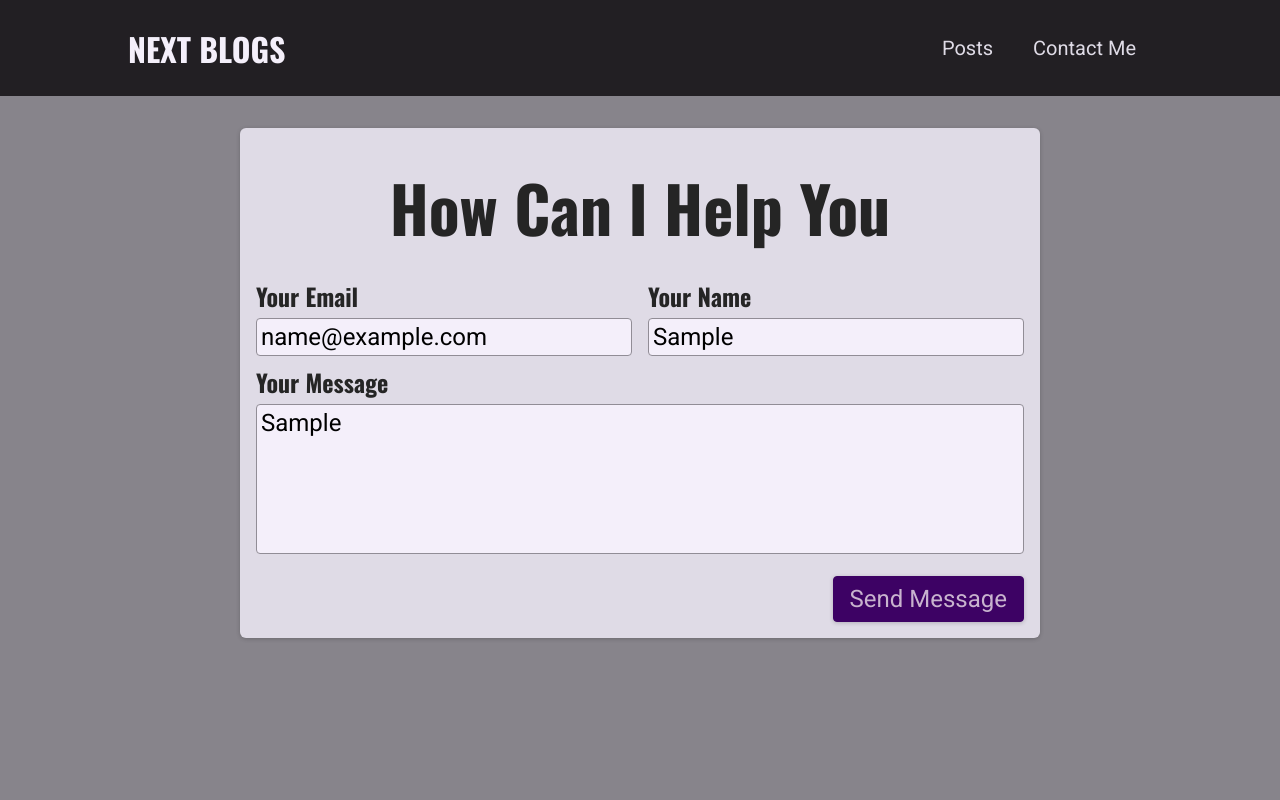
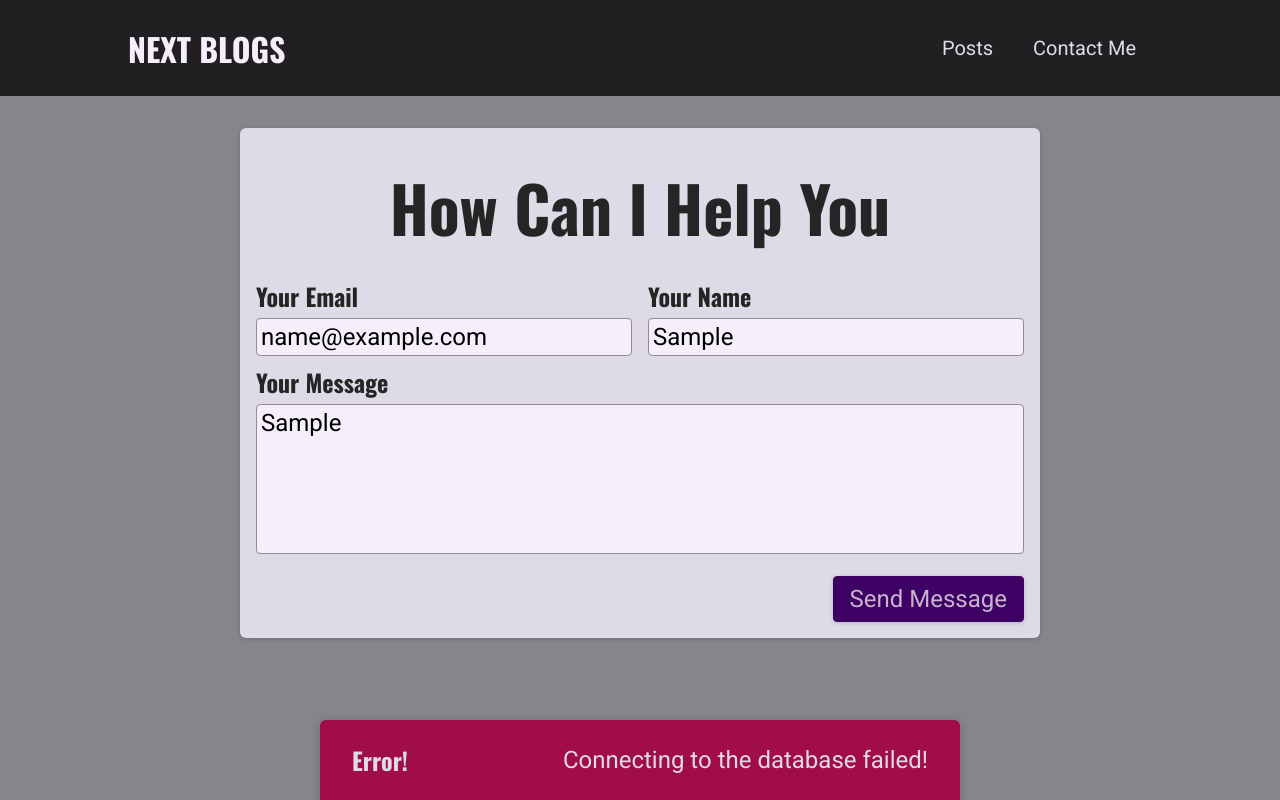
Before and after one commit to impruthvi/next-blog, a Next.js app: page /contact in a window 1280 px wide. Both pictures are taken after typing "name@example.com", "Sample", "Sample" into the empty fields and a click on the button "Send Message". Built offline with nearby package versions, Linux system fonts and the light colour scheme; no server answers; the database is empty.

Commit message:
implemented a notification

```diff
--- a/components/contact/contact-form.js
+++ b/components/contact/contact-form.js
@@ -1,25 +1,86 @@
 import classes from "./contact-form.module.css";
 import { useState, useEffect } from "react";
+import Notification from "../ui/notification";
+
+const sendContactData = async (contactDetails) => {
+  const response = await fetch("/api/contact", {
+    method: "POST",
+    body: JSON.stringify(contactDetails),
+    headers: {
+      "Content-Type": "application/json",
+    },
+  });
+
+  const data = await response.json();
+
+  if (!response.ok) {
+    throw new Error(data.message || "Something went wrong!");
+  }
+};
 
 const ContactForm = () => {
   const [email, setEmail] = useState("");
   const [name, setName] = useState("");
   const [message, setMessage] = useState("");
+  const [requestStatus, setRequestStatus] = useState(); // 'pending', 'success', 'error'
+  const [requestError, setRequestError] = useState();
+
+  useEffect(() => {
+    if (requestStatus === "success" || requestStatus === "error") {
+      const timer = setTimeout(() => {
+        setRequestStatus(null);
+        setRequestError(null);
+      }, 3000);
+
+      return () => clearTimeout(timer);
+    }
+  }, [requestStatus]);
 
   const sendEmailHandler = (event) => {
     event.preventDefault();
-    fetch("/api/contact", {
-      method: "POST",
-      body: JSON.stringify({ email, name, message }),
-      headers: {
-        "Content-Type": "application/json",
-      },
-    });
 
-    setEmail("");
-    setName("");
-    setMessage("");
+    // optional: add client-side validation
+
+    setRequestStatus("pending");
+
+    sendContactData({ email, name, message })
+      .then(() => {
+        setRequestStatus("success");
+        setEmail("");
+        setName("");
+        setMessage("");
+      })
+      .catch((error) => {
+        setRequestError(error.message);
+        setRequestStatus("error");
+      });
   };
+
+  let notification;
+
+  if (requestStatus === "pending") {
+    notification = {
+      status: "pending",
+      title: "Sending message...",
+      message: "Your message is on its way!",
+    };
+  }
+
+  if (requestStatus === "success") {
+    notification = {
+      status: "success",
+      title: "Success!",
+      message: "Message sent successfully!",
+    };
+  }
+
+  if (requestStatus === "error") {
+    notification = {
+      status: "error",
+      title: "Error!",
+      message: requestError,
+    };
+  }
 
   return (
     <section className={classes.contact}>
@@ -58,6 +119,13 @@
           <button>Send Message</button>
         </div>
       </form>
+      {notification && (
+        <Notification
+          status={notification.status}
+          title={notification.title}
+          message={notification.message}
+        />
+      )}
     </section>
   );
 };
--- /dev/null
+++ b/components/ui/notification.js
@@ -0,0 +1,26 @@
+import classes from "./notification.module.css";
+
+const Notification = (props) => {
+  const { title, message, status } = props;
+
+  let statusClasses = "";
+
+  if (status === "success") {
+    statusClasses = classes.success;
+  }
+
+  if (status === "error") {
+    statusClasses = classes.error;
+  }
+
+  const cssClasses = `${classes.notification} ${statusClasses}`;
+
+  return (
+    <div className={cssClasses}>
+      <h2>{title}</h2>
+      <p>{message}</p>
+    </div>
+  );
+};
+
+export default Notification;
--- /dev/null
+++ b/components/ui/notification.module.css
@@ -0,0 +1,43 @@
+.notification {
+  display: flex;
+  justify-content: space-between;
+  align-items: center;
+  color: var(--color-grey-100);
+  background-color: var(--color-grey-800);
+  padding: 0 var(--size-8);
+  box-shadow: 0 1px 8px rgba(0, 0, 0, 0.2);
+  position: fixed;
+  height: 5rem;
+  bottom: 0;
+  width: 100%;
+  left: 0;
+  border-top-right-radius: 0;
+  border-top-left-radius: 0;
+}
+
+.notification h2 {
+  font-size: var(--size-6);
+  margin: 0;
+}
+
+.notification p {
+  margin: 0;
+}
+
+.success {
+  background-color: var(--color-success-500);
+  color: var(--color-grey-800);
+}
+
+.error {
+  background-color: var(--color-error-500);
+}
+
+@media (min-width: 768px) {
+  .notification {
+    width: 40rem;
+    left: calc(50% - 20rem);
+    border-top-right-radius: 6px;
+    border-top-left-radius: 6px;
+  }
+}
```
